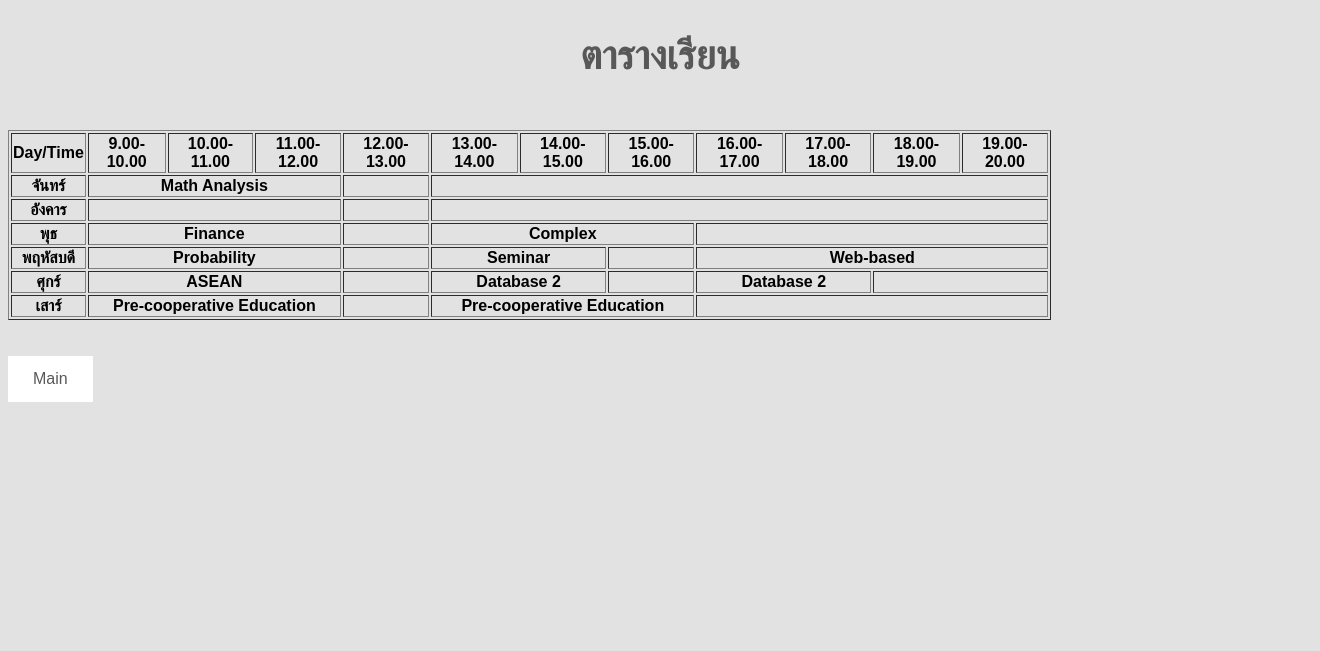
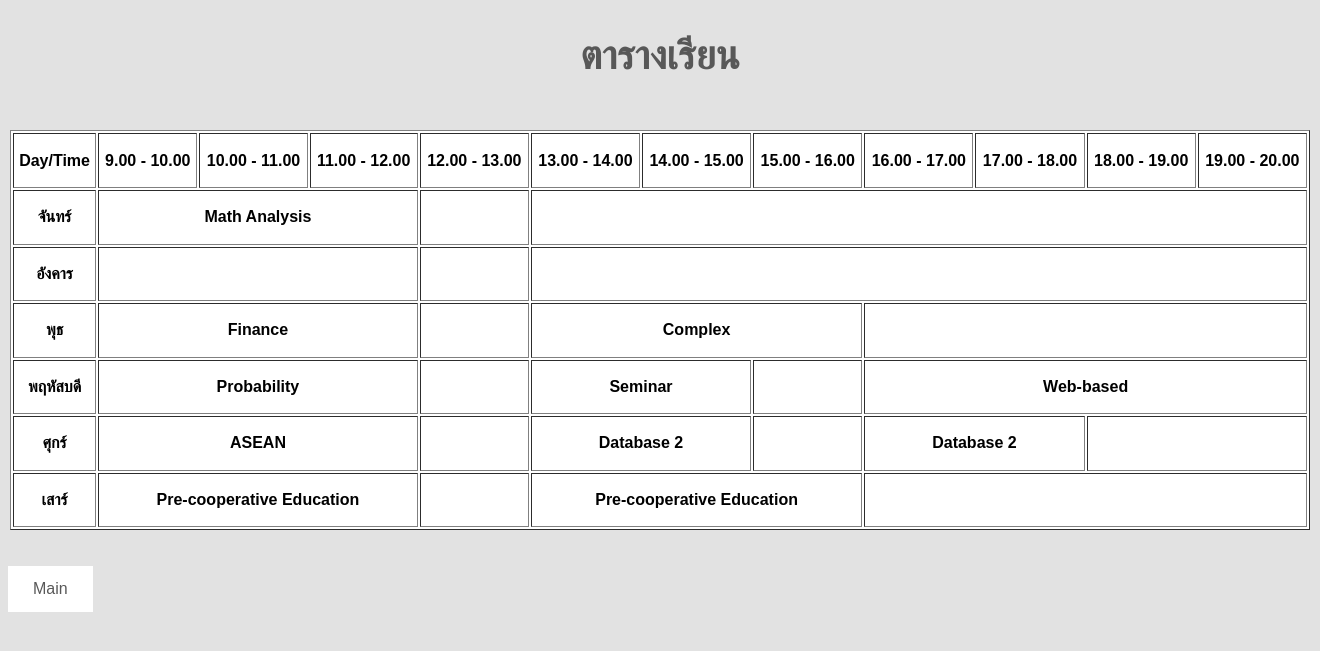
Before and after one commit to 61030568/88726059, a PHP site: page /timetable.html in a window 1320 px wide. Shown: the top 651 px of the page. Run offline with PHP 8.4, Linux system fonts and the light colour scheme; lists and menus that the app fills with data are empty.

Commit message:
เรียบร้อย

```diff
--- a/lab03/aboutme.html
+++ b/lab03/aboutme.html
@@ -9,10 +9,11 @@
 </head>
 <body>
     <h2>About me</h2></br>
-    <table>
+    <center>
+    <table width="1000" height="300">
         <tr>
             <th>
-                <img src="images/Bai.jpg" width="240x240px"/></th>
+                <img src="images/Bai.jpg" width="240x240px"></th>
             <td>
                 <h3>Name : Sasivimon Sriphoka</h3>
                 <h3>Nickname : Baitoey</h3>
@@ -20,6 +21,7 @@
                 <h3>faculty : Science</h3>
                 <h3>Major : Mathematics</h3></td></tr>
     </table>
+    </center>
 </br>
 </br>
 </br>
--- a/lab03/css/mystyle.css
+++ b/lab03/css/mystyle.css
@@ -30,10 +30,6 @@ a:hover, a:active {
 main {
     padding: 150px 200px 200px 200px;
 }
-table {
-    width: 80%;
-    height: 80%;
-}
 div.gallery {
     border: 1px solid #ccc;
   }
--- a/lab03/gallery.html
+++ b/lab03/gallery.html
@@ -14,7 +14,7 @@
     <a target="_blank" href="img_forest.jpg">
       <img src="images/travel2.jpg" alt="Forest" width="600" height="400">
     </a>
-    <div class="desc">Photos of my boyfriend and me in Koh Sichang.</div>
+    <div class="desc">Photos of my boyfriend and me at Koh Sichang.</div>
   </div>
 </div>
 <div class="responsive">
@@ -31,7 +31,7 @@
     <a target="_blank" href="img_mountains.jpg">
       <img src="images/travel4.jpg" alt="Mountains" width="600" height="400">
     </a>
-    <div class="desc">Photos of my friends and me in Sattahip.</div>
+    <div class="desc">Photos of my friends and me at Sattahip.</div>
   </div>
 </div>
 
--- a/lab03/timetable.html
+++ b/lab03/timetable.html
@@ -9,21 +9,21 @@
 </head>
 <body>
 <h2>ตารางเรียน</h2></br>
-<div>
-<table border=”1″>
+<center>
+<table border="1" bgcolor="white" width="1300" height="400" >
     <tr>
         <th>Day/Time</th>
-        <th>9.00-10.00</th>
-        <th>10.00-11.00</th>
-        <th>11.00-12.00</th>
-        <th>12.00-13.00</th>
-        <th>13.00-14.00</th>
-        <th>14.00-15.00</th>
-        <th>15.00-16.00</th>
-        <th>16.00-17.00</th>
-        <th>17.00-18.00</th>
-        <th>18.00-19.00</th>
-        <th>19.00-20.00</th>
+        <th>9.00 - 10.00</th>
+        <th>10.00 - 11.00</th>
+        <th>11.00 - 12.00</th>
+        <th>12.00 - 13.00</th>
+        <th>13.00 - 14.00</th>
+        <th>14.00 - 15.00</th>
+        <th>15.00 - 16.00</th>
+        <th>16.00 - 17.00</th>
+        <th>17.00 - 18.00</th>
+        <th>18.00 - 19.00</th>
+        <th>19.00 - 20.00</th>
     </tr>
     <tr>
         <th>จันทร์</th>
@@ -71,7 +71,7 @@
         <th colspan="4"></th>
     </tr>
 </table>
-</div>
+</center>
 </br>
 </br>
 </body>
```
